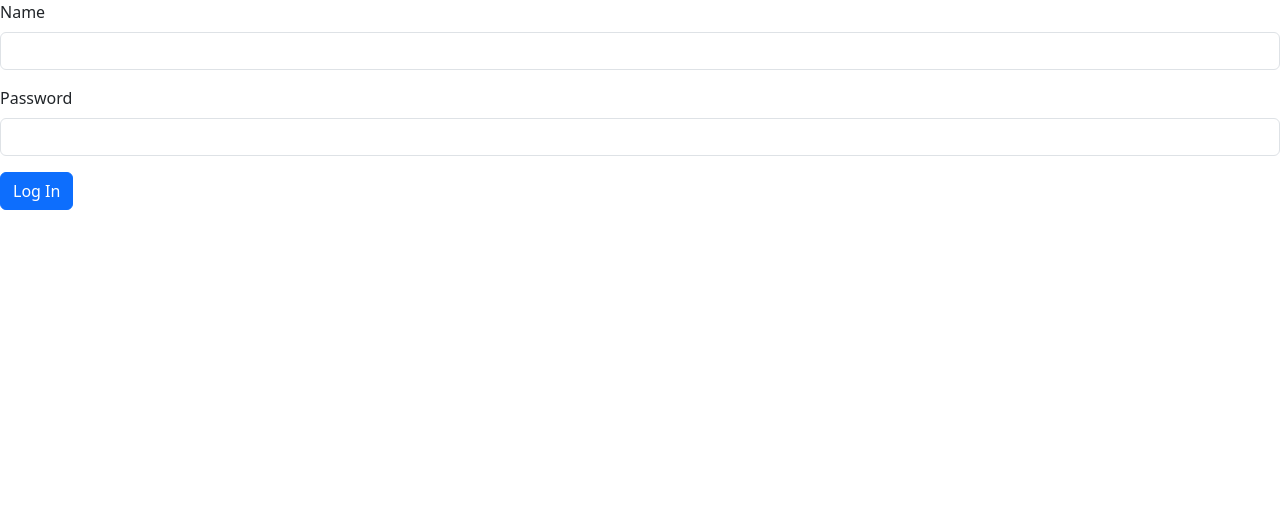
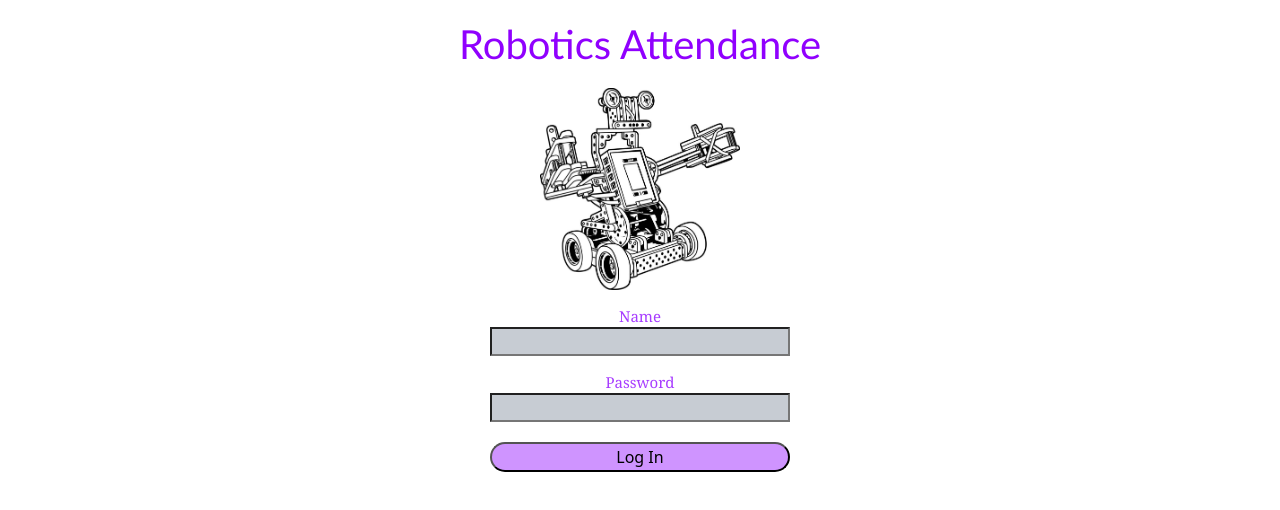
Before and after one commit to sharonbasovich/RoboticsAttendance, a React (Vite) app: page / in a window 1280 px wide. Shown: the top 510 px of the page. Built offline with nearby package versions, Linux system fonts and the light colour scheme.

Commit message:
Published_Branch

```diff
--- /dev/null
+++ b/src/App.css
@@ -0,0 +1,7 @@
+.app-container {
+    background-color:rgb(255, 255, 255);
+    height:100%;
+    background-size:cover;
+    background-position:center;
+    min-height: 100vh;
+}
--- a/src/App.tsx
+++ b/src/App.tsx
@@ -1,13 +1,14 @@
 import Name from "./components/Name";
 import { BrowserRouter as Router, Route, Routes} from 'react-router-dom';
 import Tracker from "./components/Tracker";
+import "./App.css"
 
 function App() {
 
 
   return (
     <Router>
-      <div>
+      <div className="app-container">
         <Routes>
           <Route path="/" element={<Name/>}/>
           <Route path="/tracker/" element={<Tracker/>}/>
--- /dev/null
+++ b/src/components/Alert.css
@@ -0,0 +1,3 @@
+.custom-alert-danger{
+    background-color:#eddaff;
+}
--- a/src/components/Alert.tsx
+++ b/src/components/Alert.tsx
@@ -1,4 +1,5 @@
 import { ReactNode } from "react";
+import "./Alert.css";
 
 interface Props {
   children: ReactNode;
@@ -9,7 +10,7 @@ function Alert({ children, onClose }: Props) {
 
   return (
     <>
-      <div className="alert alert-danger alert-dismissible">
+      <div className="alert alert-danger alert-dismissible custom-alert-danger">
         {children}
         <button
           type="button"
--- /dev/null
+++ b/src/components/Name.css
@@ -0,0 +1,47 @@
+.container {
+    display:flex;
+    flex-direction: column;
+    align-items: center;
+    justify-content: center;
+
+}
+
+.header-format {
+    margin-bottom:20px;
+    margin-top:20px;
+    color:#9000fe;
+    font-size:40px;
+    font-family:'Gill Sans', 'Gill Sans MT', Calibri, 'Trebuchet MS', sans-serif;
+}
+
+.img-style {
+    width:200px;
+    height:auto;
+}
+
+.custom-format {
+    margin-top:15px;
+    color: #a73cff;
+    font-family:Cambria, Cochin, Georgia, Times, 'Times New Roman', serif;
+    font-size:15px;
+
+}
+
+.input-style {
+
+    display:block;
+    width:300px;
+    background-color:rgb(199, 204, 211);
+    font-size:15px;
+}
+
+.btn-style {
+    background-color:#cf94ff;
+    border-radius:150px;
+    width: 300px;
+    display:flex;
+    align-items: center;
+    justify-content: center;
+    margin-top:20px;
+
+}
--- a/src/components/Name.tsx
+++ b/src/components/Name.tsx
@@ -1,4 +1,5 @@
 import Alert from "./Alert";
+import "./Name.css";
 import { useState } from "react";
 
 function Name() {
@@ -26,27 +27,33 @@ function Name() {
       {alertVisible && (
         <Alert onClose={() => setAlertVisibility(false)}>Invalid Login</Alert>
       )}
-      <div className="mb-3">
-        <label htmlFor="name" className="form-label">
+      <div className="container">
+        <h1 className="header-format">Robotics Attendance</h1>
+        <img src="src\assets\vex_robot_by_jumbienutes_dffslku-pre.jpg" className="img-style"/>
+      </div>
+
+      <div className="container">
+        <label htmlFor="name" className="custom-format">
           Name
         </label>
-        <input type="text" className="form-control" id="name"></input>
+        <input type="text" className="input-style" id="name"></input>
       </div>
-      <div className="mb-3">
-        <label htmlFor="password" className="form-label">
+      <div className="container">
+        <label htmlFor="password" className="custom-format">
           Password
         </label>
-        <input type="password" className="form-control" id="password"></input>
+        <input type="password" className="input-style" id="password"></input>
       </div>
-      <div></div>
+      <div className="container">
       <button
         type="submit"
-        className="btn btn-primary"
+        className="btn-style"
         id="login"
         onClick={handleSubmit}
       >
         Log In
       </button>
+      </div>
     </>
   );
 }
```
Also changed, not shown: src/assets/vex_robot_by_jumbienutes_dffslku-pre.jpg (added).
